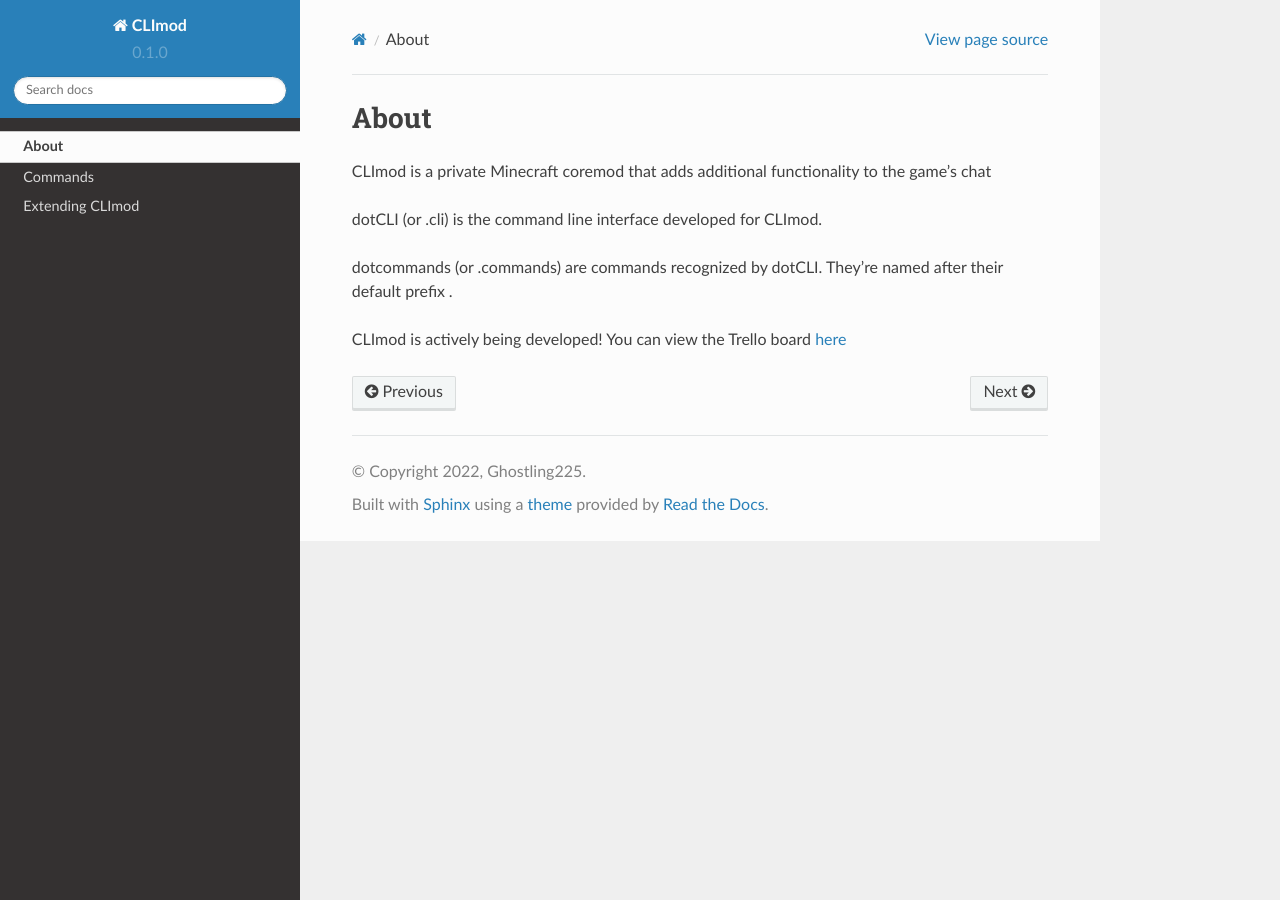
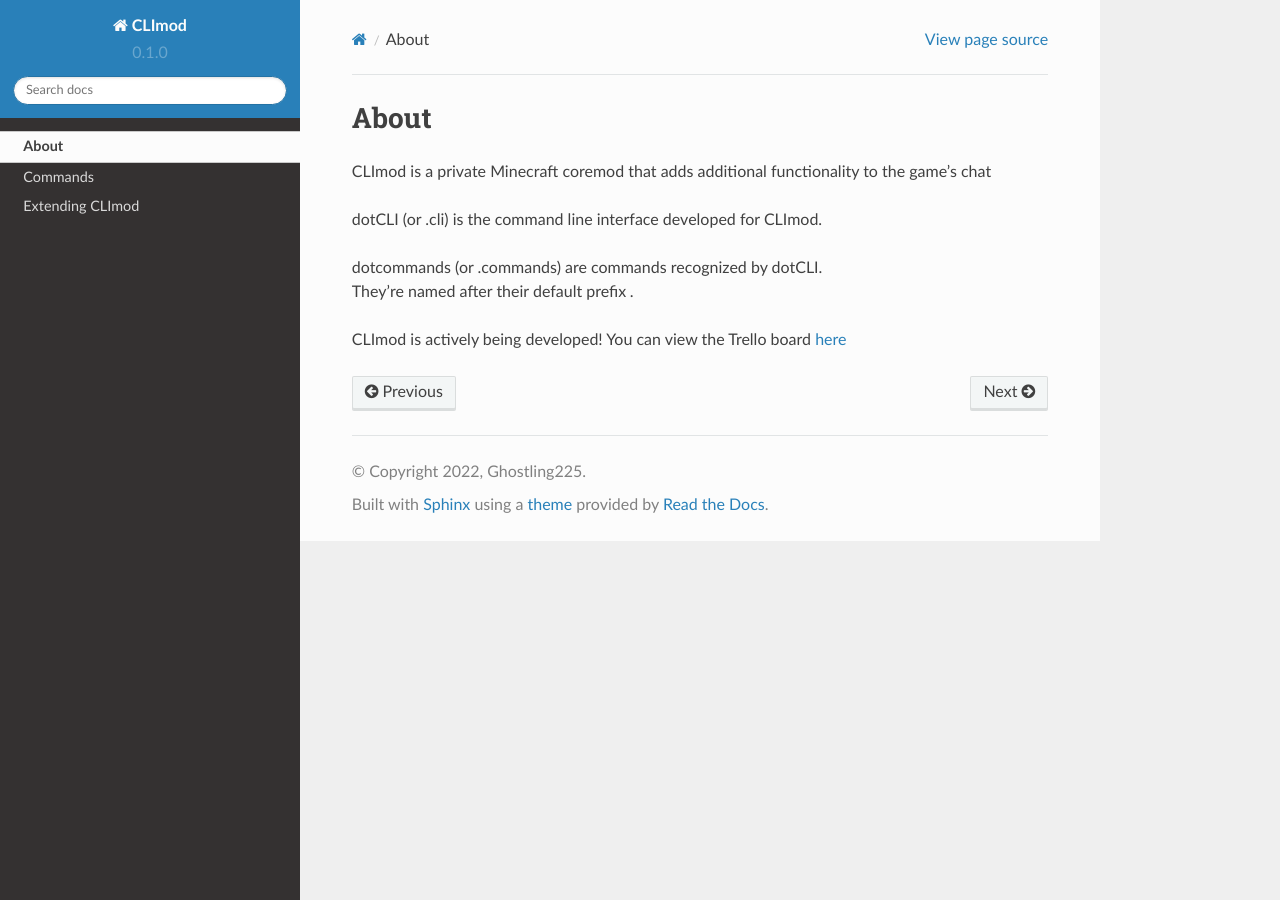
Before and after one commit to AbsoluteWisp/CLImodDocs, a Sphinx documentation site: the page built from docs/source/pages/about.rst, in a window 1280 px wide. Built offline with Sphinx 7.4.7 and the Read the Docs theme 2.0.0, drawn with Linux system fonts in a browser that asks for light colours.

```diff
--- a/docs/source/pages/about.rst
+++ b/docs/source/pages/about.rst
@@ -5,7 +5,7 @@ CLImod is a private Minecraft coremod that adds additional functionality to the
 
 dotCLI (or .cli) is the command line interface developed for CLImod.
 
-dotcommands (or .commands) are commands recognized by dotCLI.
-They're named after their default prefix `.`
+| dotcommands (or .commands) are commands recognized by dotCLI.
+| They're named after their default prefix `.`
 
 CLImod is actively being developed! You can view the Trello board `here <https://trello.com/b/bhQKhkq7/climod>`_
--- a/docs/source/pages/commands/log.rst
+++ b/docs/source/pages/commands/log.rst
@@ -1,8 +1,8 @@
 .log
 ====
 
-`.log` writes an arbitrary message using CLImod's `Logger`.
-Logs saved this way have a severity of "Info" and are saved in `climod.log` and output to game chat.
+| `.log` writes an arbitrary message using CLImod's `Logger`.
+| Logs saved this way have a severity of "Info" and are saved in `climod.log` and output to game chat.
 
 Available overloads (variants)
 +---------------+-------------------+--------------------------------+-----------------------------------------------------------------------------+
```
Also changed, not shown: docs/source/pages/commands.rst (+7 -7 lines).
